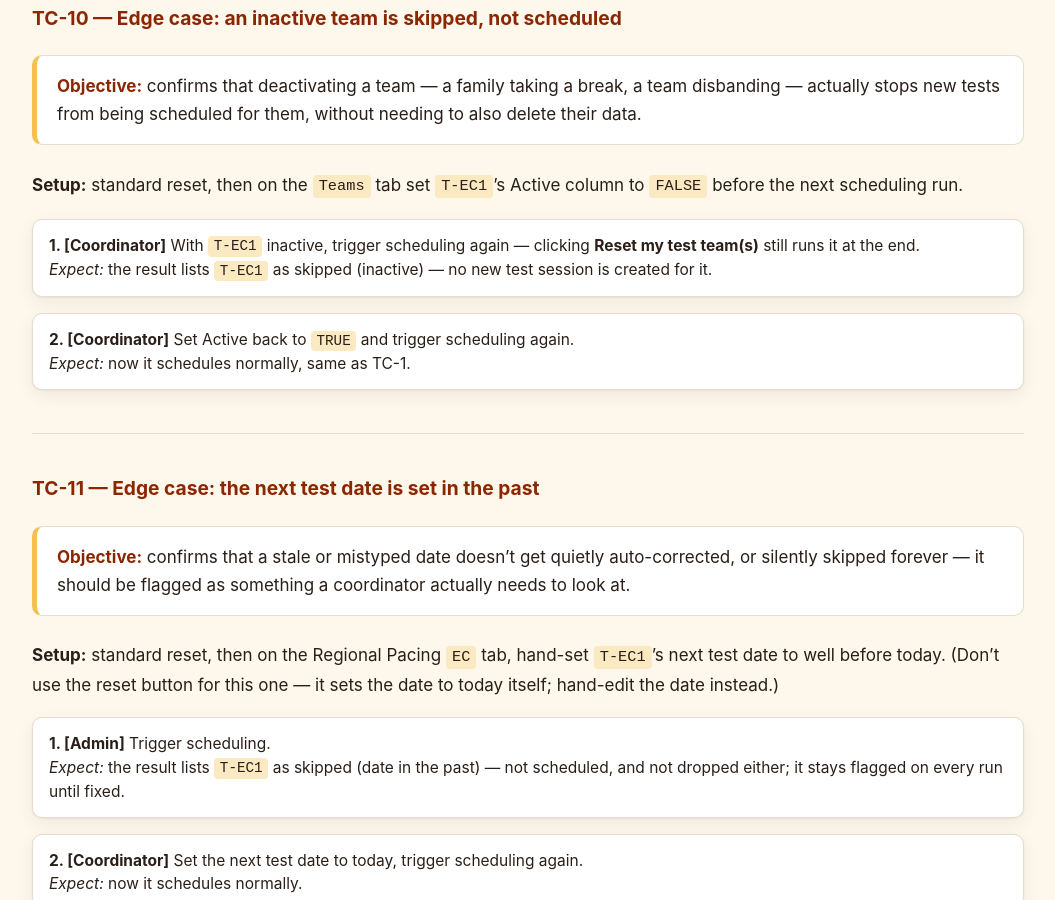
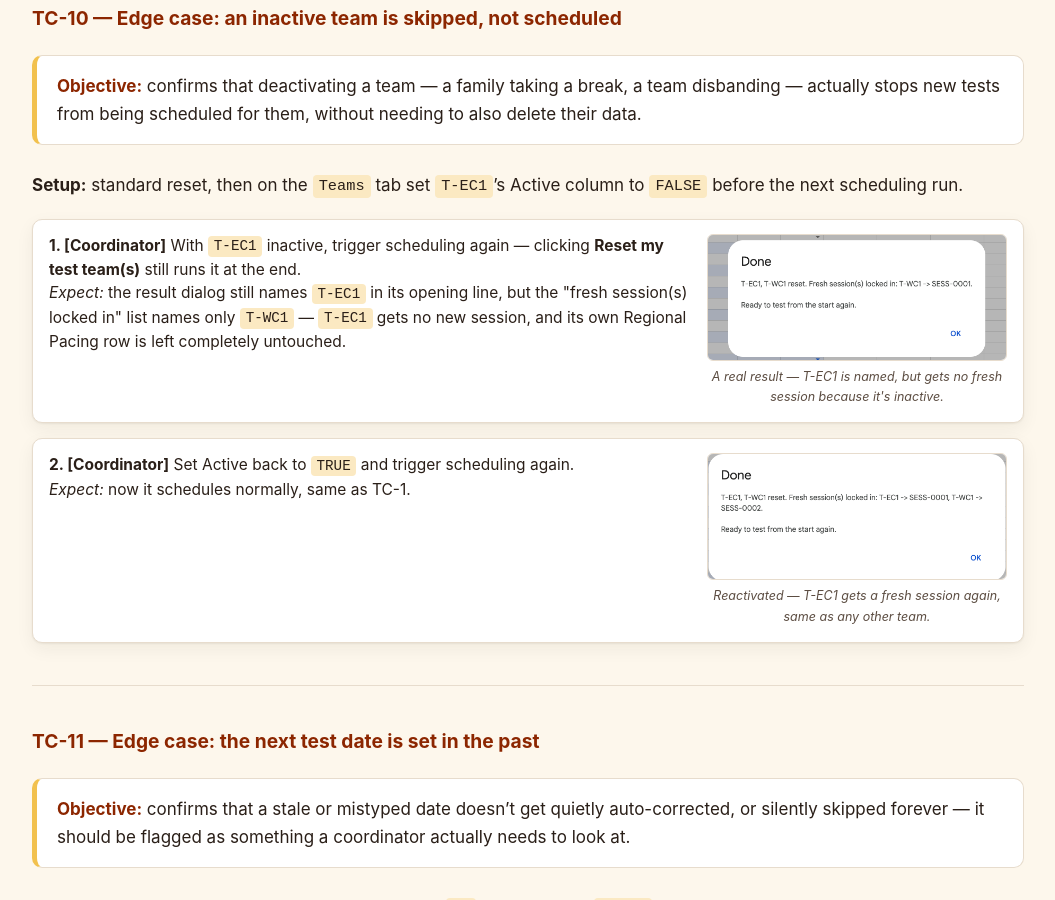
Before and after one commit to nghia71/nghia71.github.io, a Jekyll site: the page built from current-standings.md, in a window 1280 px wide and 900 px high, scrolled down 12456 px. Shown: the whole window, without its empty margins (112-1167 px from the left). Built offline with Jekyll 4.4.1, drawn with Linux system fonts in a browser that asks for light colours.

Commit message:
Add real live-captured screenshots to TC-10, fix inaccurate Expect text
Drove the inactive-team scheduling skip live: with T-EC1 set Active=FALSE,
the Done dialog names T-EC1 in its opening line but lists a fresh session
for T-WC1 only -- it never says "skipped" or "inactive" as the doc
previously (inaccurately) claimed. Corrected step 1's Expect line to
describe the real dialog text and reactivated T-EC1 to confirm normal
scheduling resumes.

Co-Authored-By: Claude Sonnet 5 <noreply@anthropic.com>
Claude-Session: https://claude.ai/code/session_015fnAyissPHLrFqhmKJxWoJ

```diff
--- a/current-standings.md
+++ b/current-standings.md
@@ -476,7 +476,11 @@ Each case below says if it needs anything beyond this standard reset.
 <div class="tc-step">
 <div class="tc-step-text">
 <strong>1. [Coordinator]</strong> With <code>T-EC1</code> inactive, trigger scheduling again — clicking <strong>Reset my test team(s)</strong> still runs it at the end.<br>
-<em>Expect:</em> the result lists <code>T-EC1</code> as skipped (inactive) — no new test session is created for it.
+<em>Expect:</em> the result dialog still names <code>T-EC1</code> in its opening line, but the "fresh session(s) locked in" list names only <code>T-WC1</code> — <code>T-EC1</code> gets no new session, and its own Regional Pacing row is left completely untouched.
+</div>
+<div class="tc-step-shot">
+<img src="./img/current-standings/tc10-step1-done-dialog.png" alt="The Done dialog naming T-EC1 and T-WC1 as reset, but listing a fresh session for T-WC1 only">
+<div class="tc-step-caption">A real result — T-EC1 is named, but gets no fresh session because it's inactive.</div>
 </div>
 </div>
 
@@ -484,6 +488,10 @@ Each case below says if it needs anything beyond this standard reset.
 <div class="tc-step-text">
 <strong>2. [Coordinator]</strong> Set Active back to <code>TRUE</code> and trigger scheduling again.<br>
 <em>Expect:</em> now it schedules normally, same as TC-1.
+</div>
+<div class="tc-step-shot">
+<img src="./img/current-standings/tc10-step2-reactivated-dialog.png" alt="The Done dialog now listing fresh sessions for both T-EC1 and T-WC1">
+<div class="tc-step-caption">Reactivated — T-EC1 gets a fresh session again, same as any other team.</div>
 </div>
 </div>
 
```
Also changed, not shown: img/current-standings/tc10-step1-done-dialog.png (added), img/current-standings/tc10-step2-reactivated-dialog.png (added).
